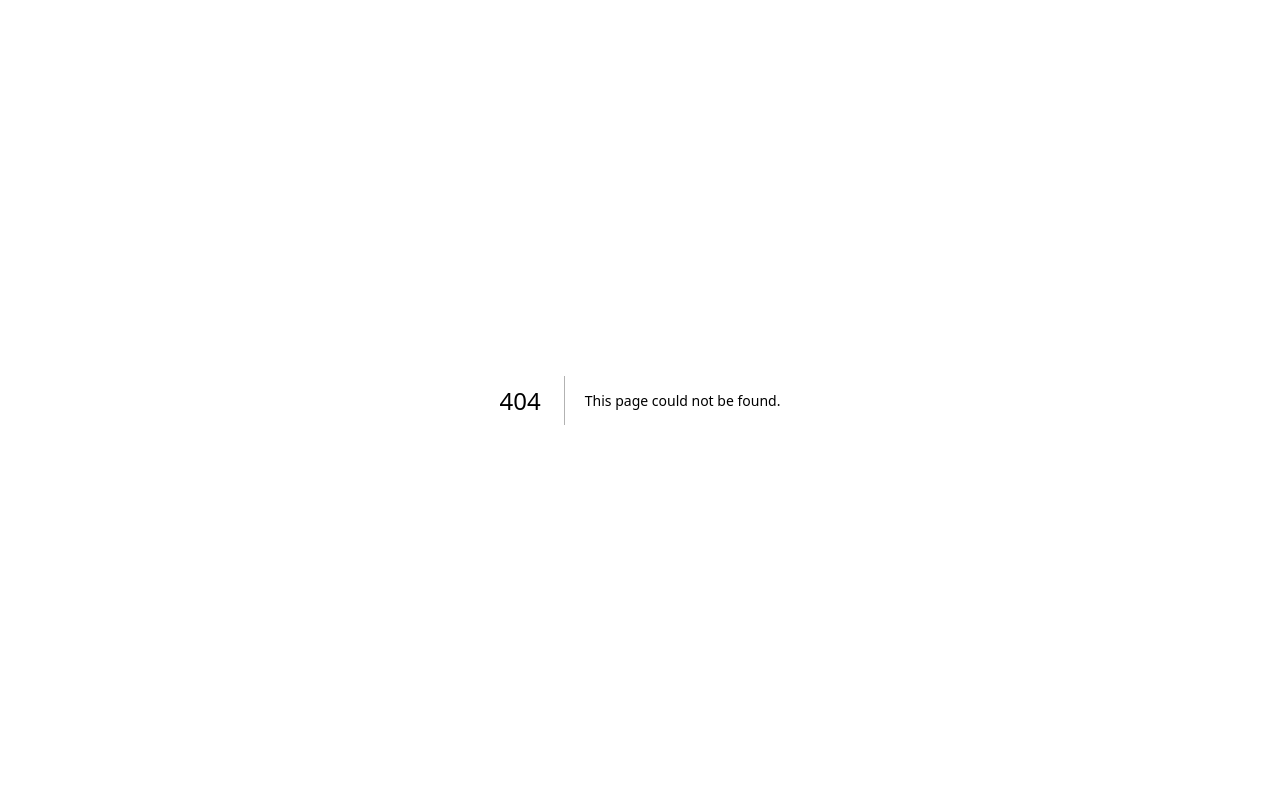
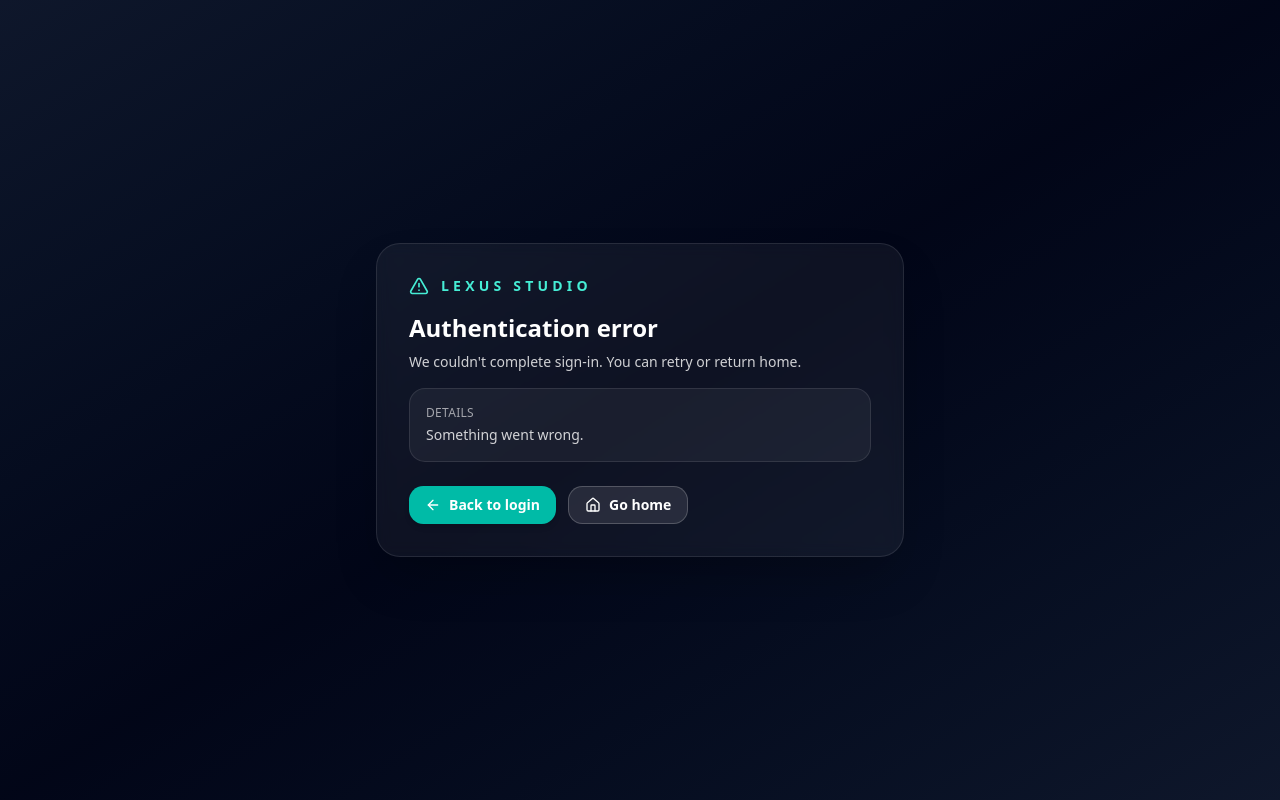
Before and after one commit to francis0844/socialMediaContentGenerator, a Next.js app: page /auth/error in a window 1280 px wide. Before the commit this address had no page. Built offline with nearby package versions, Linux system fonts and the light colour scheme.

Commit message:
design_1.6

```diff
--- /dev/null
+++ b/src/app/auth/error/page.tsx
@@ -0,0 +1,49 @@
+"use client";
+
+import Link from "next/link";
+import { useSearchParams } from "next/navigation";
+import { AlertTriangle, ArrowLeft, Home } from "lucide-react";
+
+export default function AuthErrorPage() {
+  const params = useSearchParams();
+  const error = params.get("error") ?? "Something went wrong.";
+
+  return (
+    <div className="min-h-dvh bg-gradient-to-br from-slate-900 via-slate-950 to-slate-900 text-white">
+      <div className="mx-auto flex min-h-dvh max-w-xl items-center px-6 py-16">
+        <div className="w-full rounded-3xl border border-white/10 bg-white/5 p-8 shadow-2xl backdrop-blur">
+          <div className="flex items-center gap-3 text-sm font-semibold uppercase tracking-[0.3em] text-teal-300">
+            <AlertTriangle className="h-5 w-5" />
+            Lexus Studio
+          </div>
+          <h1 className="mt-4 text-2xl font-semibold">Authentication error</h1>
+          <p className="mt-2 text-sm text-white/80">
+            We couldn&apos;t complete sign-in. You can retry or return home.
+          </p>
+
+          <div className="mt-4 rounded-2xl border border-white/10 bg-white/5 p-4 text-sm text-white/80">
+            <div className="text-xs uppercase tracking-wide text-white/60">Details</div>
+            <div className="mt-1 break-words">{error}</div>
+          </div>
+
+          <div className="mt-6 flex flex-wrap gap-3">
+            <Link
+              href="/login"
+              className="inline-flex items-center gap-2 rounded-lg bg-teal-500 px-4 py-2 text-sm font-semibold text-white shadow-md transition hover:-translate-y-px hover:shadow-lg"
+            >
+              <ArrowLeft className="h-4 w-4" />
+              Back to login
+            </Link>
+            <Link
+              href="/"
+              className="inline-flex items-center gap-2 rounded-lg border border-white/20 bg-white/10 px-4 py-2 text-sm font-semibold text-white transition hover:-translate-y-px hover:bg-white/15"
+            >
+              <Home className="h-4 w-4" />
+              Go home
+            </Link>
+          </div>
+        </div>
+      </div>
+    </div>
+  );
+}
--- a/src/app/verify/VerifyClient.tsx
+++ b/src/app/verify/VerifyClient.tsx
@@ -18,6 +18,8 @@ export function VerifyClient() {
     "idle" | "verifying" | "verified" | "error"
   >("idle");
   const [error, setError] = useState<string | null>(null);
+  const [resendStatus, setResendStatus] = useState<"idle" | "sending" | "sent" | "error">("idle");
+  const [resendMessage, setResendMessage] = useState<string | null>(null);
 
   useEffect(() => {
     if (!tokenFromUrl) return;
@@ -57,6 +59,30 @@ export function VerifyClient() {
     } catch (e) {
       setStatus("error");
       setError(e instanceof Error ? e.message : "Verification failed");
+    }
+  }
+
+  async function resendVerification() {
+    if (!email) {
+      setResendStatus("error");
+      setResendMessage("Email not provided.");
+      return;
+    }
+    setResendStatus("sending");
+    setResendMessage(null);
+    try {
+      const res = await fetch("/api/auth/resend", {
+        method: "POST",
+        headers: { "Content-Type": "application/json" },
+        body: JSON.stringify({ email }),
+      });
+      const data = (await res.json()) as { ok?: boolean; error?: string };
+      if (!res.ok || !data?.ok) throw new Error(data?.error ?? "RESEND_FAILED");
+      setResendStatus("sent");
+      setResendMessage("Verification link generated. Check server logs (dev) or your inbox.");
+    } catch (e) {
+      setResendStatus("error");
+      setResendMessage(e instanceof Error ? e.message : "Resend failed");
     }
   }
 
@@ -100,6 +126,24 @@ export function VerifyClient() {
           >
             {status === "verifying" ? "Verifying…" : "Verify"}
           </Button>
+
+          <div className="space-y-2 text-sm text-muted-foreground">
+            <div className="font-medium text-foreground">Need a new link?</div>
+            <div className="flex flex-wrap items-center gap-2">
+              <Button
+                type="button"
+                variant="outline"
+                size="sm"
+                onClick={resendVerification}
+                disabled={resendStatus === "sending"}
+              >
+                {resendStatus === "sending" ? "Sending…" : "Resend verification"}
+              </Button>
+              {resendMessage ? (
+                <span className="text-xs text-foreground">{resendMessage}</span>
+              ) : null}
+            </div>
+          </div>
         </div>
 
         {status === "verified" ? (
--- a/src/components/library/LibraryPage.tsx
+++ b/src/components/library/LibraryPage.tsx
@@ -164,7 +164,11 @@ export function LibraryPage({ status }: { status: Status }) {
               : "Browse your library. You can undo back to Generated."}
           </p>
         </div>
-        <Button variant="outline" onClick={load}>
+        <Button
+          variant="outline"
+          onClick={load}
+          className="border-slate-200 bg-white text-slate-800 hover:bg-slate-100"
+        >
           Refresh
         </Button>
       </div>
@@ -249,14 +253,14 @@ export function LibraryPage({ status }: { status: Status }) {
                       <Button
                         variant="outline"
                         size="sm"
-                        className="border-slate-300 bg-white text-slate-800 hover:bg-slate-100"
+                        className="border-slate-300 bg-white text-slate-800 hover:bg-slate-100 hover:text-slate-900"
                         onClick={() => openDecision(i, "reject")}
                       >
                         Reject
                       </Button>
                     </>
                   ) : (
-                    <Button variant="outline" size="sm" onClick={() => openUndo(i)}>
+                <Button variant="outline" size="sm" onClick={() => openUndo(i)}>
                       Move back to Generated
                     </Button>
                   )}
--- a/src/components/previews/FacebookPostPreview.tsx
+++ b/src/components/previews/FacebookPostPreview.tsx
@@ -5,12 +5,6 @@ import { Heart, MessageCircle, MoreHorizontal, Share2 } from "lucide-react";
 import { MediaPlaceholder } from "@/components/previews/MediaPlaceholder";
 import { formatCaptionWithHashtags, toHandle, type BrandPreviewProfile, type PreviewDevice, type PreviewOutput, type PreviewTheme } from "@/components/previews/types";
 import { cn } from "@/lib/utils";
-
-function truncate(text: string, max = 240) {
-  const t = text.trim();
-  if (t.length <= max) return t;
-  return `${t.slice(0, max).trim()}…`;
-}
 
 export function FacebookPostPreview({
   output,
@@ -29,7 +23,10 @@ export function FacebookPostPreview({
 
   const hasMedia = output.type === "graphic" || output.type === "video" || output.type === "story";
   const overlay = output.type === "graphic" ? output.visual_concept : null;
-  const caption = truncate(formatCaptionWithHashtags(output), device === "mobile" ? 200 : 260);
+  const fullCaption = formatCaptionWithHashtags(output);
+  const max = device === "mobile" ? 200 : 260;
+  const showSeeMore = fullCaption.length > max;
+  const displayCaption = showSeeMore ? `${fullCaption.slice(0, max).trim()}…` : fullCaption;
 
   return (
     <div
@@ -65,12 +62,28 @@ export function FacebookPostPreview({
         </div>
 
         <div className={cn("mt-3 text-sm leading-relaxed", theme === "light" ? "text-black/80" : "text-white/85")}>
-          {caption}
-          {formatCaptionWithHashtags(output).length > caption.length ? (
-            <span className={cn("ml-2 font-medium", theme === "light" ? "text-blue-600" : "text-blue-400")}>
-              See more
-            </span>
-          ) : null}
+          {showSeeMore ? (
+            <>
+              <span>{displayCaption} </span>
+              <button
+                type="button"
+                className={cn(
+                  "font-semibold underline-offset-2",
+                  theme === "light" ? "text-blue-600 hover:text-blue-700" : "text-blue-300 hover:text-blue-200",
+                )}
+                onClick={() => {
+                  const el = document.getElementById(`fb-full-${output.platform}-${output.type}`);
+                  if (el) {
+                    el.textContent = fullCaption;
+                  }
+                }}
+              >
+                See more
+              </button>
+            </>
+          ) : (
+            <span id={`fb-full-${output.platform}-${output.type}`}>{fullCaption}</span>
+          )}
         </div>
       </div>
 
--- a/src/lib/auth/options.ts
+++ b/src/lib/auth/options.ts
@@ -23,7 +23,7 @@ export const authOptions: NextAuthOptions = {
   secret:
     env.NEXTAUTH_SECRET ??
     (process.env.NODE_ENV === "development" ? "dev-secret" : undefined),
-  pages: { signIn: "/login" },
+  pages: { signIn: "/login", error: "/auth/error" },
   session: { strategy: "jwt" },
   providers: [
     ...(env.GOOGLE_CLIENT_ID && env.GOOGLE_CLIENT_SECRET
```
